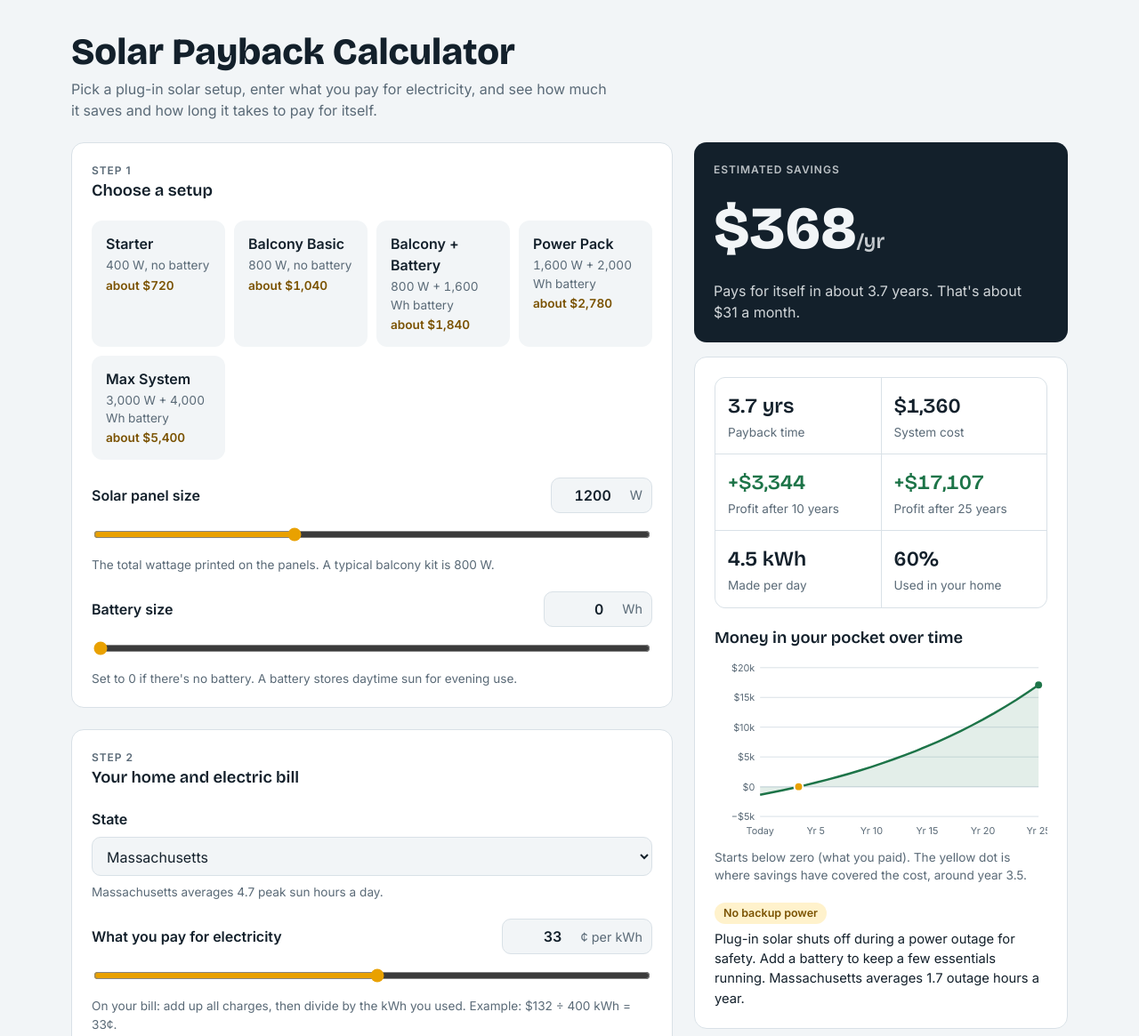
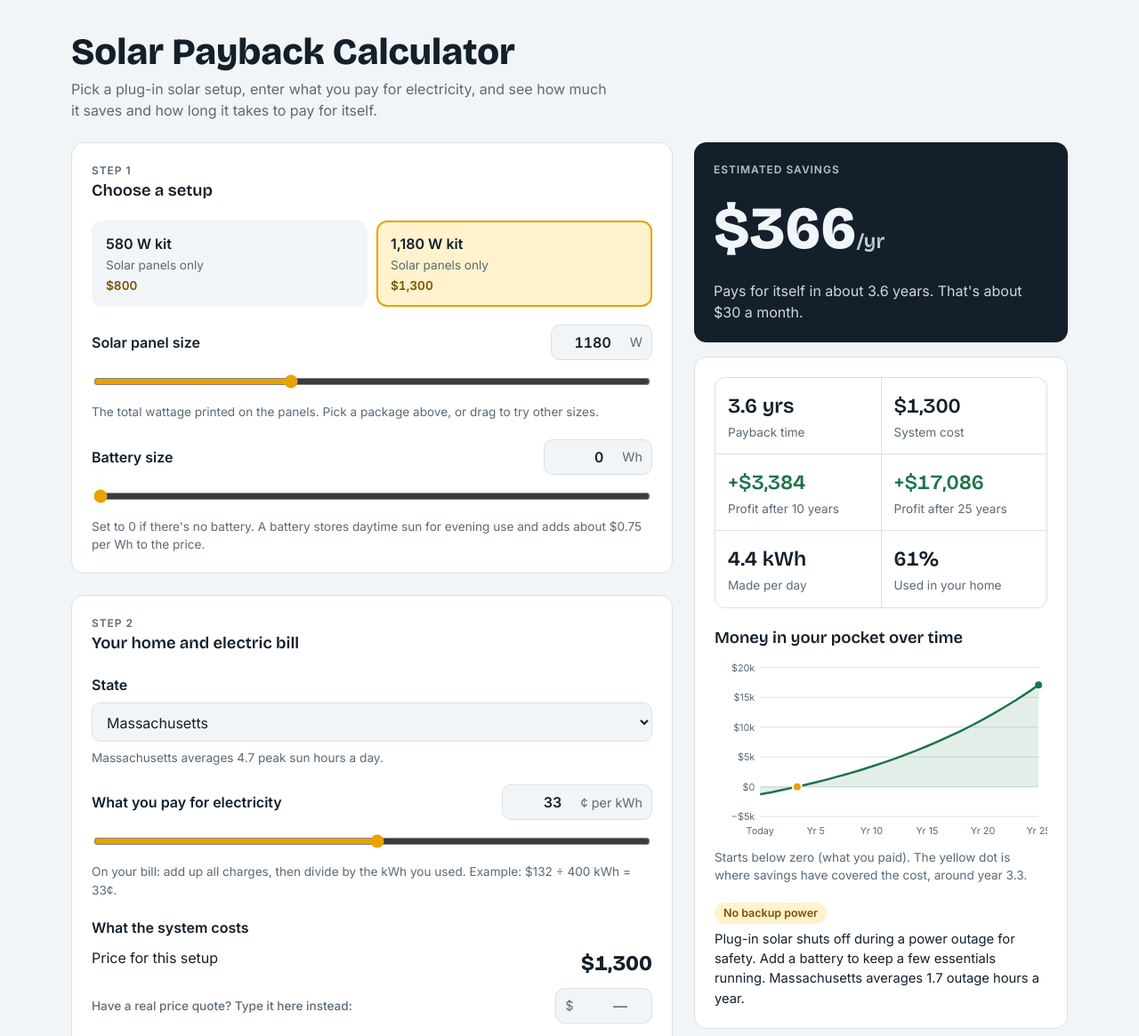
Before and after one commit to FenixSC2/solar-calculator, a plain HTML site: page index.html in a window 1280 px wide. Shown: the top 1165 px of the page at 89% size. Drawn offline with nearby package versions, Linux system fonts and the light colour scheme.

Commit message:
Use 580 W and 1,180 W kits with their prices; battery as an optional add-on
Co-Authored-By: Claude Opus 5.5 <noreply@anthropic.com>

```diff
--- a/index.html
+++ b/index.html
@@ -235,10 +235,10 @@ details.more[open] > summary { margin-bottom: 18px; }
         <div class="field">
           <div class="field-top">
             <label for="solar">Solar panel size</label>
-            <div class="num"><input id="solarNum" type="number" inputmode="numeric" min="200" max="3000" step="50" aria-label="Solar panel size in watts"><span>W</span></div>
+            <div class="num"><input id="solarNum" type="number" inputmode="numeric" min="200" max="3000" step="10" aria-label="Solar panel size in watts"><span>W</span></div>
           </div>
-          <div class="slider-row"><input id="solar" type="range" min="200" max="3000" step="50"></div>
-          <p class="hint">The total wattage printed on the panels. A typical balcony kit is 800 W.</p>
+          <div class="slider-row"><input id="solar" type="range" min="200" max="3000" step="10"></div>
+          <p class="hint">The total wattage printed on the panels. Pick a package above, or drag to try other sizes.</p>
         </div>
 
         <div class="field">
@@ -247,7 +247,7 @@ details.more[open] > summary { margin-bottom: 18px; }
             <div class="num"><input id="batteryNum" type="number" inputmode="numeric" min="0" max="5000" step="100" aria-label="Battery size in watt-hours"><span>Wh</span></div>
           </div>
           <div class="slider-row"><input id="battery" type="range" min="0" max="5000" step="100"></div>
-          <p class="hint">Set to 0 if there's no battery. A battery stores daytime sun for evening use.</p>
+          <p class="hint">Set to 0 if there's no battery. A battery stores daytime sun for evening use and adds about $0.75 per Wh to the price.</p>
         </div>
       </section>
 
@@ -274,7 +274,7 @@ details.more[open] > summary { margin-bottom: 18px; }
 
         <div class="field cost-box">
           <span class="label">What the system costs</span>
-          <div class="cost-auto"><span id="costAutoText">Typical price for this setup</span><strong id="costAuto">$0</strong></div>
+          <div class="cost-auto"><span id="costAutoText">Price for this setup</span><strong id="costAuto">$0</strong></div>
           <div class="field-top">
             <label for="customCost" class="hint" style="font-weight:500">Have a real price quote? Type it here instead:</label>
             <div class="num"><span>$</span><input id="customCost" type="number" inputmode="numeric" min="0" step="10" placeholder="—" aria-label="Your own system price in dollars"></div>
@@ -354,7 +354,7 @@ details.more[open] > summary { margin-bottom: 18px; }
         <li><strong>Yearly savings</strong> = power made per year × share used at home × your rate (plus the time-of-use bonus if it's on).</li>
         <li><strong>Payback</strong> = system cost ÷ first-year savings.</li>
         <li><strong>10- and 25-year profit</strong>: panels lose 0.5% of output per year, and electricity prices rise by the yearly increase you set, starting in year 2. Minus what the system cost.</li>
-        <li><strong>Typical price</strong> = $0.80 per watt of panels + $400 for the inverter, or + $0.75 per Wh of battery (battery systems include the inverter). No tax credit is applied.</li>
+        <li><strong>Price</strong>: the 580 W kit is $800 and the 1,180 W kit is $1,300. Other sizes on the slider are priced on a straight line between those two (about $0.83 per extra watt). A battery adds $0.75 per Wh. No tax credit is applied.</li>
         <li><strong>Backup value</strong> with a battery is an estimate of what riding out power outages is worth ($35 per outage hour covered). It's not bill savings, so it's shown separately.</li>
       </ul>
       <p>This is an estimate, not a quote. Battery replacement costs aren't included. Check your utility's and state's rules before installing. Formulas follow the calculator at pluginsolarus.com.</p>
@@ -370,18 +370,18 @@ details.more[open] > summary { margin-bottom: 18px; }
 <script>
 (function () {
   // ---------- Model (matches pluginsolarus.com/calculator) ----------
-  const PANEL_PER_W = 0.80, BATT_PER_WH = 0.75, INVERTER = 400, EFFICIENCY = 0.80, DEGRADATION = 0.005;
+  // Kit prices: 580 W = $800, 1,180 W = $1,300. Other sizes follow the straight line through those two points.
+  const KIT_A = [580, 800], KIT_B = [1180, 1300];
+  const PER_W = (KIT_B[1] - KIT_A[1]) / (KIT_B[0] - KIT_A[0]), BASE = KIT_A[1] - KIT_A[0] * PER_W;
+  const BATT_PER_WH = 0.75, EFFICIENCY = 0.80, DEGRADATION = 0.005;
   const OUTAGE_VALUE_PER_HR = 35, BACKUP_LOAD_W = 500;
   const SELF_USE = [[200,.98],[400,.95],[600,.85],[800,.75],[1200,.60],[1600,.50],[2000,.42],[2500,.36],[3000,.30]];
   const PSH = {AL:5,AK:2.1,AZ:7.5,AR:5,CA:6.3,CO:6,CT:4.7,DE:4.7,FL:5.5,GA:5,HI:5.8,ID:5,IL:4.6,IN:4.2,IA:4.2,KS:5.7,KY:4.5,LA:5,ME:4.2,MD:4.7,MA:4.7,MI:4.2,MN:4.4,MS:5,MO:5,MT:5,NE:5.5,NV:6.8,NH:4.3,NJ:4.3,NM:6.8,NY:4.3,NC:5,ND:5,OH:4.2,OK:5.7,OR:5,PA:4.5,RI:4.7,SC:5,SD:5.2,TN:4.7,TX:5.8,UT:6.2,VT:4.2,VA:4.5,WA:3.8,WV:4.2,WI:4.5,WY:5.5,DC:4.7};
   const OUTAGE_HRS = {AL:4.7,AK:5.5,AZ:1.5,AR:8.5,CA:4.7,CO:4.3,CT:2.6,DE:1.9,DC:.5,FL:22,GA:20.5,HI:5.3,ID:3.9,IL:2.6,IN:5.2,IA:2.8,KS:4.8,KY:10.8,LA:12.1,ME:29.1,MD:2,MA:1.7,MI:7.8,MN:3.7,MS:9.5,MO:3.7,MT:5.9,NE:10.7,NV:2.6,NH:15.4,NJ:2.9,NM:4.6,NY:3.7,NC:24,ND:1.7,OH:8.5,OK:4.5,OR:9.9,PA:5.6,RI:1.7,SC:52.3,SD:1.4,TN:4.6,TX:21.2,UT:2,VT:11.6,VA:7,WA:10.4,WV:19.4,WI:4.4,WY:2.3};
   const STATES = [["AL","Alabama"],["AK","Alaska"],["AZ","Arizona"],["AR","Arkansas"],["CA","California"],["CO","Colorado"],["CT","Connecticut"],["DE","Delaware"],["DC","Washington D.C."],["FL","Florida"],["GA","Georgia"],["HI","Hawaii"],["ID","Idaho"],["IL","Illinois"],["IN","Indiana"],["IA","Iowa"],["KS","Kansas"],["KY","Kentucky"],["LA","Louisiana"],["ME","Maine"],["MD","Maryland"],["MA","Massachusetts"],["MI","Michigan"],["MN","Minnesota"],["MS","Mississippi"],["MO","Missouri"],["MT","Montana"],["NE","Nebraska"],["NV","Nevada"],["NH","New Hampshire"],["NJ","New Jersey"],["NM","New Mexico"],["NY","New York"],["NC","North Carolina"],["ND","North Dakota"],["OH","Ohio"],["OK","Oklahoma"],["OR","Oregon"],["PA","Pennsylvania"],["RI","Rhode Island"],["SC","South Carolina"],["SD","South Dakota"],["TN","Tennessee"],["TX","Texas"],["UT","Utah"],["VT","Vermont"],["VA","Virginia"],["WA","Washington"],["WV","West Virginia"],["WI","Wisconsin"],["WY","Wyoming"]];
   const PACKAGES = [
-    {name:"Starter", solar:400, battery:0},
-    {name:"Balcony Basic", solar:800, battery:0},
-    {name:"Balcony + Battery", solar:800, battery:1600},
-    {name:"Power Pack", solar:1600, battery:2000},
-    {name:"Max System", solar:3000, battery:4000}
+    {name:"580 W kit", solar:580},
+    {name:"1,180 W kit", solar:1180}
   ];
 
   function selfUseShare(w) {
@@ -396,7 +396,7 @@ details.more[open] > summary { margin-bottom: 18px; }
   }
 
   function typicalCost(solarW, batteryWh) {
-    return Math.round(solarW * PANEL_PER_W) + (batteryWh > 0 ? 0 : INVERTER) + Math.round(batteryWh * BATT_PER_WH);
+    return Math.round(BASE + solarW * PER_W) + Math.round(batteryWh * BATT_PER_WH);
   }
 
   function calc(i) {
@@ -436,8 +436,8 @@ details.more[open] > summary { margin-bottom: 18px; }
   window.solarCalc = calc; // handy for checking numbers in the console
 
   // ---------- State ----------
-  const DEFAULTS = { solar: 1200, battery: 0, state: "MA", rate: 33, psh: 4.7, growth: 5.9, useTou: true, tou: 14, customCost: 0 };
-  const KEY = "solar-payback-v1";
+  const DEFAULTS = { solar: 1180, battery: 0, state: "MA", rate: 33, psh: 4.7, growth: 5.9, useTou: true, tou: 14, customCost: 0 };
+  const KEY = "solar-payback-v2";
   let s = Object.assign({}, DEFAULTS);
   try { const saved = JSON.parse(localStorage.getItem(KEY) || "null"); if (saved && typeof saved === "object") s = Object.assign(s, saved); } catch (e) {}
   function save() { try { localStorage.setItem(KEY, JSON.stringify(s)); } catch (e) {} }
@@ -452,12 +452,12 @@ details.more[open] > summary { margin-bottom: 18px; }
   PACKAGES.forEach((p, idx) => {
     const b = document.createElement("button");
     b.type = "button"; b.className = "pkg"; b.id = "pkg" + idx;
-    const spec = p.solar.toLocaleString() + " W" + (p.battery ? " + " + p.battery.toLocaleString() + " Wh battery" : ", no battery");
+    const spec = "Solar panels only";
     b.innerHTML = '<span class="name"></span><span class="spec"></span><span class="price"></span>';
     b.querySelector(".name").textContent = p.name;
     b.querySelector(".spec").textContent = spec;
-    b.querySelector(".price").textContent = "about " + usd(typicalCost(p.solar, p.battery));
-    b.addEventListener("click", () => { s.solar = p.solar; s.battery = p.battery; s.customCost = 0; $("customCost").value = ""; sync(); });
+    b.querySelector(".price").textContent = usd(typicalCost(p.solar, 0));
+    b.addEventListener("click", () => { s.solar = p.solar; s.customCost = 0; $("customCost").value = ""; sync(); });
     pkgBox.appendChild(b);
   });
 
@@ -502,12 +502,12 @@ details.more[open] > summary { margin-bottom: 18px; }
     const stName = (STATES.find(x => x[0] === s.state) || [, ""])[1];
     $("stateHint").textContent = stName + " averages " + (PSH[s.state] || 4.5) + " peak sun hours a day.";
 
-    PACKAGES.forEach((p, idx) => $("pkg" + idx).setAttribute("aria-pressed", String(p.solar === s.solar && p.battery === s.battery)));
+    PACKAGES.forEach((p, idx) => $("pkg" + idx).setAttribute("aria-pressed", String(p.solar === s.solar)));
 
     const r = calc(s);
     const auto = typicalCost(s.solar, s.battery);
     $("costAuto").textContent = usd(auto);
-    $("costAutoText").textContent = s.customCost > 0 ? "Typical price (not used, your quote is)" : "Typical price for this setup";
+    $("costAutoText").textContent = s.customCost > 0 ? "Listed price (not used, your quote is)" : s.battery > 0 ? "Price with battery" : "Price for this setup";
 
     $("rSavings").innerHTML = usd(r.savings) + "<small>/yr</small>";
     $("rHeroSub").textContent = !isFinite(r.payback) ? "With these numbers it never pays for itself."
```
